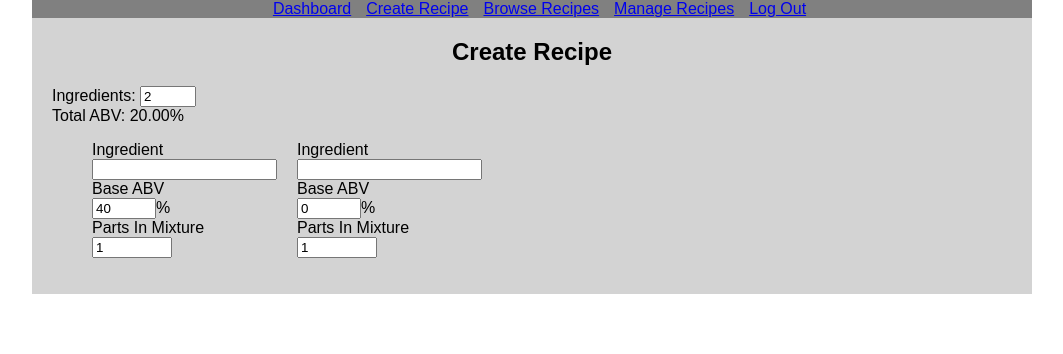
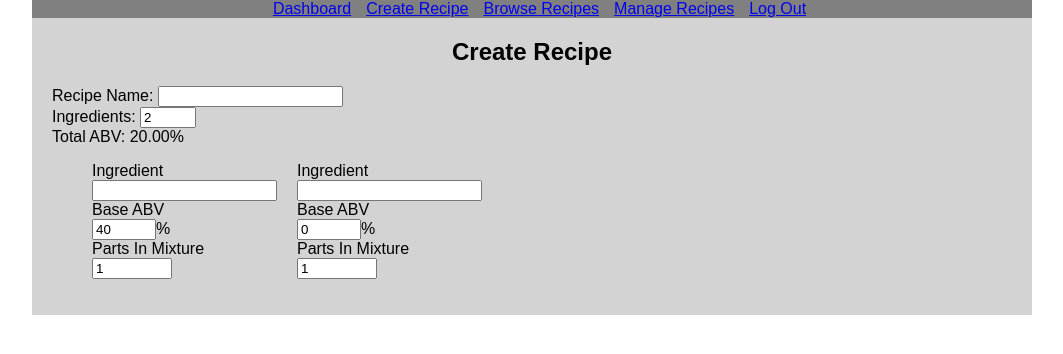
Before and after one commit to LsK101/mixer-hub-client, a React (Create React App) app: page /create in a window 1280 px wide. Shown: the top 354 px of the page, without its empty margins (108-1171 px from the left). Built offline with nearby package versions, Linux system fonts and the light colour scheme.

Commit message:
added recipe name input to recipe creator

```diff
--- a/src/views/components/recipe-creator.css
+++ b/src/views/components/recipe-creator.css
@@ -1,4 +1,5 @@
 .abv-display,
+.recipe-name-input,
 .number-of-ingredients-input,
 .ingredient {
 	display: inline-block;
--- a/src/views/components/recipe-creator.js
+++ b/src/views/components/recipe-creator.js
@@ -3,11 +3,13 @@ import './recipe-creator.css';
 import NumberInput from './number-input';
 import OutputValue from './output-value';
 import IngredientListElement from './recipe-creator-ingredient-li';
+import TextInput from './text-input';
 
 class RecipeCreator extends Component {
 	constructor(props) {
 		super(props);
 		this.state = {
+			"recipeName": "",
 			"ingredients": 2,
 			"visibility": ["ingredient","ingredient","ingredient-hidden",
 							"ingredient-hidden","ingredient-hidden","ingredient-hidden",
@@ -19,6 +21,13 @@ class RecipeCreator extends Component {
 			"parts": [1,1,0,0,0,0,0,0,0,0,0,0,0,0,0],
 			"totalABV": 20.00
 		};
+	}
+
+	changeRecipeName(value) {
+		let changeValue = value;
+		this.setState({
+			"recipeName": changeValue
+		});
 	}
 
 	changeNumberOfIngredients(value) {
@@ -109,6 +118,11 @@ class RecipeCreator extends Component {
 	render() {
 		return (
 			<div>
+				<span>Recipe Name: </span>
+				<TextInput value={this.state.recipeName}
+					divClassName={"recipe-name-input"}
+					onChange={value => this.changeRecipeName(value)} />
+				<br/>
 				<span>Ingredients: </span>
 				<NumberInput min={2} max={15} value={this.state.ingredients}
 					divClassName={"number-of-ingredients-input"}
--- a/src/views/components/text-input.js
+++ b/src/views/components/text-input.js
@@ -2,7 +2,7 @@ import React from 'react';
 
 function TextInput(props) {
 	return (
-		<div>
+		<div className={props.divClassName}>
 			<input type="text" className={props.className} value={props.value}
 				onChange={e => props.onChange(e.target.value)} />
 		</div>
```
